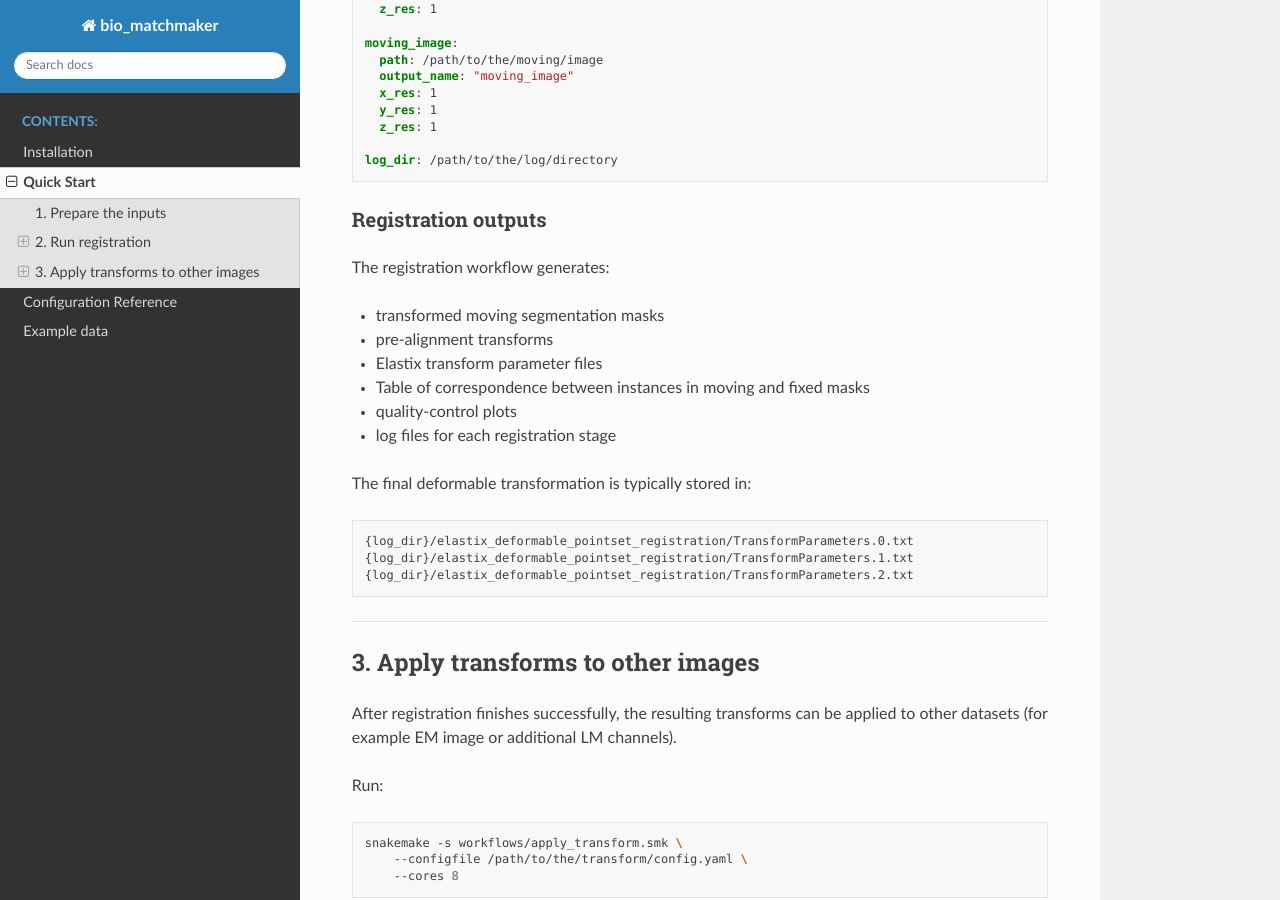
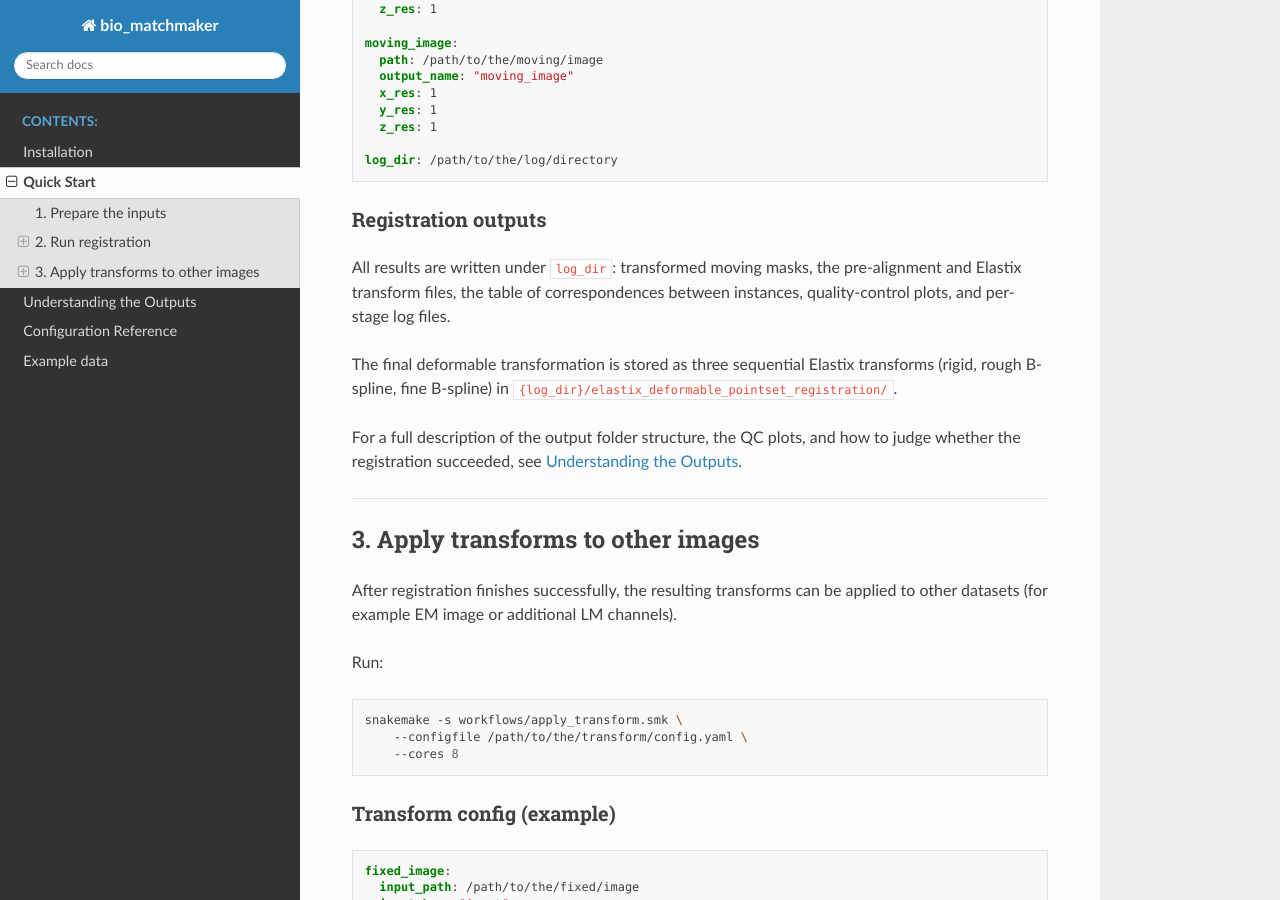
Before and after one commit to kreshuklab/image-matchmaker, a Sphinx documentation site: the page built from docs/source/quickstart.md, in a window 1280 px wide and 900 px high, scrolled down 1097 px. Built offline with Sphinx 7.4.7 and the Read the Docs theme 3.1.0, drawn with Linux system fonts in a browser that asks for light colours.

Commit message:
create documentation for output files

````diff
--- a/docs/source/index.rst
+++ b/docs/source/index.rst
@@ -60,5 +60,6 @@ The pipeline consists of following steps:
 
    installation
    quickstart
+   outputs
    config_ref
    example_data
--- a/docs/source/quickstart.md
+++ b/docs/source/quickstart.md
@@ -55,22 +55,17 @@ log_dir: /path/to/the/log/directory
 
 ### Registration outputs
 
-The registration workflow generates:
+All results are written under `log_dir`: transformed moving masks, the pre-alignment
+and Elastix transform files, the table of correspondences between instances,
+quality-control plots, and per-stage log files.
 
-* transformed moving segmentation masks
-* pre-alignment transforms
-* Elastix transform parameter files
-* Table of correspondence between instances in moving and fixed masks
-* quality-control plots
-* log files for each registration stage
+The final deformable transformation is stored as three sequential Elastix
+transforms (rigid, rough B-spline, fine B-spline) in
+`{log_dir}/elastix_deformable_pointset_registration/`.
 
-The final deformable transformation is typically stored in:
-
-```text
-{log_dir}/elastix_deformable_pointset_registration/TransformParameters.0.txt
-{log_dir}/elastix_deformable_pointset_registration/TransformParameters.1.txt
-{log_dir}/elastix_deformable_pointset_registration/TransformParameters.2.txt
-```
+For a full description of the output folder structure, the QC plots, and how to
+judge whether the registration succeeded, see
+{doc}`Understanding the Outputs <outputs>`.
 
 ---
 
````
Also changed, not shown: docs/source/outputs.md (added, +226 -0 lines).
